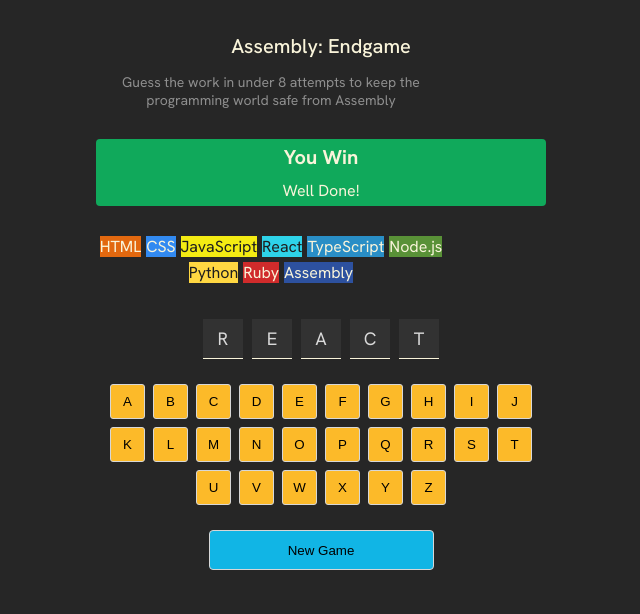
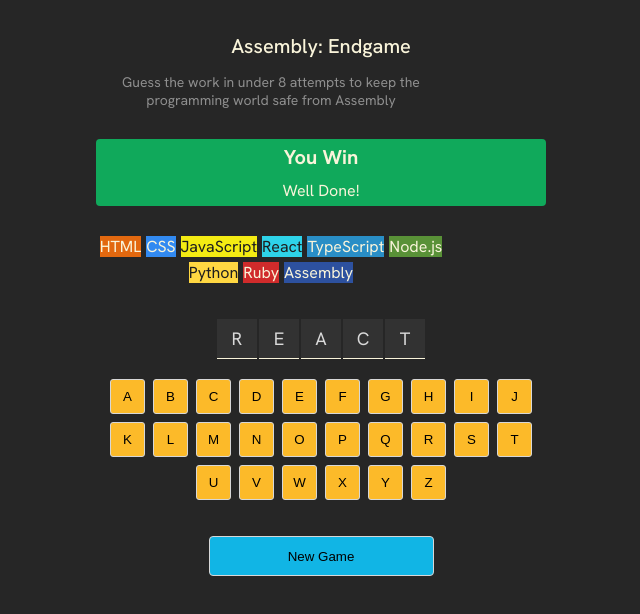
Before and after one commit to AyushShukla09/assembly-endgame, a React (Vite) app: page / in a window 1280 px wide. Shown: the top 614 px of the page, without its empty margins (319-959 px from the left). Built offline with nearby package versions, Linux system fonts and the light colour scheme.

Commit message:
Change keyboard color on key select

```diff
--- a/index.css
+++ b/index.css
@@ -62,10 +62,11 @@
     padding: 4.5px;
 }
 
-section.word{
+section.word {
     display: flex;
     justify-content: center;
-    gap: 9px;
+    gap: 2px;
+    margin-bottom: 20px;
 }
 
 section.word > span {
@@ -80,12 +81,12 @@
 }
 
 section.keyboard {
-    margin-top: 25px;
     display: flex;
     flex-wrap: wrap;
     gap: 8px;
     justify-content: center;
     max-width: 450px;
+    margin-bottom: 36px;
 }
 
 section.keyboard > button {
@@ -98,7 +99,6 @@
 }
 
 button.new-game {
-    margin-top: 25px;
     background-color: #11B5E5;
     border: 1px solid #D7D7D7;
     border-radius: 4px;
@@ -109,3 +109,11 @@
     margin-inline: auto;
     cursor: pointer;
 }
+
+section.keyboard > button.correct {
+    background-color: #10A95B;
+}
+
+section.keyboard > button.wrong {
+    background-color: #EC5D49;
+}
--- a/package.json
+++ b/package.json
@@ -10,6 +10,7 @@
     "preview": "vite preview"
   },
   "dependencies": {
+    "clsx": "^2.1.1",
     "react": "^19.0.0",
     "react-dom": "^19.0.0"
   },
--- a/src/App.jsx
+++ b/src/App.jsx
@@ -1,10 +1,13 @@
 import React from "react";
+import clsx from "clsx";
 import { languages } from "./languages";
 
 export default function Hangman() {
-  const [currentWord, setCurrentWord] = React.useState("REACT");
+    const [currentWord, setCurrentWord] = React.useState("react");
     const [guessedLetter, setGuessedLetter] = React.useState([]);
-  console.log(guessedLetter);
+
+    const alphabets = "abcdefghijklmnopqrstuvwxyz";
+
     function handleGuessedLetter(newLetter) {
         setGuessedLetter((prev) => {
             return !prev.includes(newLetter) ? [...prev, newLetter] : [...prev];
@@ -22,13 +25,25 @@
             </span>
         );
     });
+
     const letters = currentWord.split("").map((ele, index) => {
         return <span key={index}>{ele.toUpperCase()}</span>;
     });
-  const alphabets = "abcdefghijklmnopqrstuvwxyz";
+
     const keyboard = alphabets.split("").map((val) => {
+        const isGuessed = guessedLetter.includes(val);
+        const isCorrect = isGuessed && currentWord.includes(val);
+        const isWrong = !currentWord.includes(val) && isGuessed;
+        const buttonClass = clsx({
+            correct: isCorrect,
+            wrong: isWrong,
+        });
         return (
-      <button key={val} onClick={() => handleGuessedLetter(val)}>
+            <button
+                key={val}
+                className={buttonClass}
+                onClick={() => handleGuessedLetter(val)}
+            >
                 {val.toUpperCase()}
             </button>
         );
```
Also changed, not shown: 1 other file (tests, documents, lock files or other folders). Lines whose indentation alone changed are shown as unchanged.
